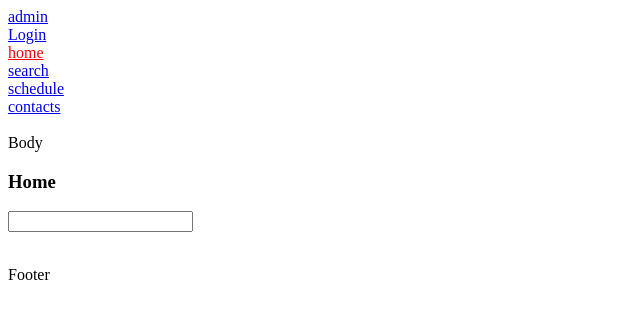
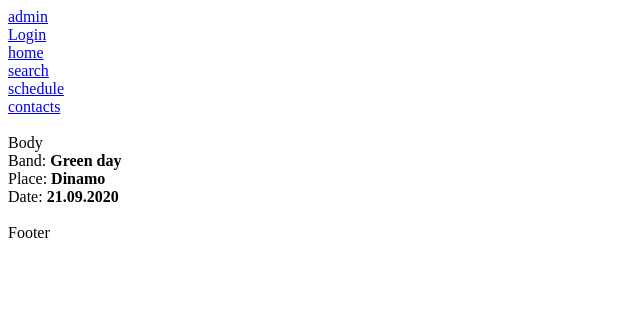
Before and after one commit to Selevn/Ticket-manager, a React app: page /concert/1 in a window 1280 px wide. Before the commit this address led to /home. Shown: the top 318 px of the page, without its empty margins (0-640 px from the left). Built offline with nearby package versions, Linux system fonts and the light colour scheme.

Commit message:
added concert page with concert information

```diff
--- a/src/index.js
+++ b/src/index.js
@@ -5,5 +5,7 @@ import {getConcerts} from "./js/db_imitate";
 import React from "react";
 
 
+
+
 const wrapper = document.getElementById("root");
 wrapper ? ReactDOM.render(<BrowserRouter><App getConcerts={getConcerts}/></BrowserRouter>, wrapper) : false;
--- /dev/null
+++ b/src/js/components/Main/Concert/Concert.jsx
@@ -0,0 +1,38 @@
+import React, {useState, useEffect} from 'react';
+
+import { useParams } from "react-router";
+
+
+
+function Concert(props) {
+
+
+  const globalId = useParams();
+
+  let [concert, setConcert] = useState({});
+
+  useEffect(()=>{props.getConcerts(getConcert);})
+
+
+  function getConcert(concerts)
+  {
+    let rightConcert = concerts.filter((item)=>{return item.id===Number(globalId.id)});
+    setConcert(rightConcert[0])
+  }
+
+
+  return (
+      <div>
+        Band: <b>{concert.band}</b>
+        <br/>
+        Place: <b>{concert.place}</b>
+        <br/>
+        Date: <b>{concert.date}</b>
+        <br/>
+
+      </div>
+  )
+
+}
+
+export default Concert;
--- a/src/js/components/Main/Home/Home.container.jsx
+++ b/src/js/components/Main/Home/Home.container.jsx
@@ -15,6 +15,7 @@ function HomeContainer(props) {
   function getConcerts(concerts) {
     setConcerts(concerts)
   }
+
 
   function similarConcerts(val) {
     if (val.length > 1) {
--- a/src/js/components/Main/Home/Home.jsx
+++ b/src/js/components/Main/Home/Home.jsx
@@ -1,19 +1,24 @@
 import React from 'react'
+import {Link} from "react-router-dom";
 
 
-class Home extends React.Component {
-  render() {
+function Home(props) {
+
+
     return (<div>
       <h3>Home</h3>
-      <input type="text" value={this.props.searchText} onChange={this.props.onInputChange}></input>
+      <form>
+      <input type="text" value={props.searchText} onChange={props.onInputChange}></input>
+        <input type="button" onClick={()=>{}} value="Поиск" />
+      </form>
       {/*подсказка при наборе*/}
       <div className="tip">
         <ul>
-          {this.props.concerts.map(i => <li>{i.band}</li>)}
+          {props.concerts.map(i => <li><Link to={"concert/"+i.id}>{i.band}</Link></li>)}
         </ul>
       </div>
     </div>)
-  }
+
 }
 
 export default Home;
--- a/src/js/components/Main/MainComponents/Body/Body.jsx
+++ b/src/js/components/Main/MainComponents/Body/Body.jsx
@@ -5,6 +5,7 @@ import HomeContainer from "../../Home/Home.container.jsx";
 import Search from "../../Search/Search.jsx";
 import Schedule from "../../Schedule/Schedule.jsx";
 import Contacts from "../../Contacts/Contacts.jsx";
+import Concert from "../../Concert/Concert.jsx";
 
 function Body(props) {
   return (
@@ -18,7 +19,8 @@ function Body(props) {
           <Route exact path='/search' component={Search}/>
           <Route exact path='/schedule' component={Schedule}/>
           <Route exact path='/contacts' component={Contacts}/>
-          <Redirect from="/" to='/home' />
+          <Route path='/concert/:id' component={() => <Concert getConcerts={props.getConcerts}/>}/>
+          <Redirect exact from="/" to='/home' />
         </Switch>
       </div>
   )
--- a/src/js/db_imitate.js
+++ b/src/js/db_imitate.js
@@ -1,25 +1,30 @@
 let Concerts = [
     {
+        id:1,
         band: "Green day",
         place: "Dinamo",
         date: "21.09.2020",
     },
     {
+        id:2,
         band:"Awolnation",
         place:"Chizhovka",
         date:"30.10.2020",
     },
     {
+        id:3,
         band:"Sum 41",
         place:"Dinamo",
         date:"02.04.2021",
     },
     {
+        id:4,
         band:"Twenty one pilots",
         place:"Chizhovka",
         date:"15.03.2021",
     },
     {
+        id:5,
         band:"Tony Igy",
         place:"Dinamo",
         date:"03.04.2021",
```
